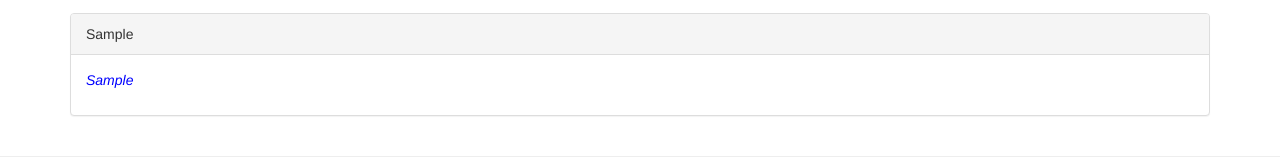
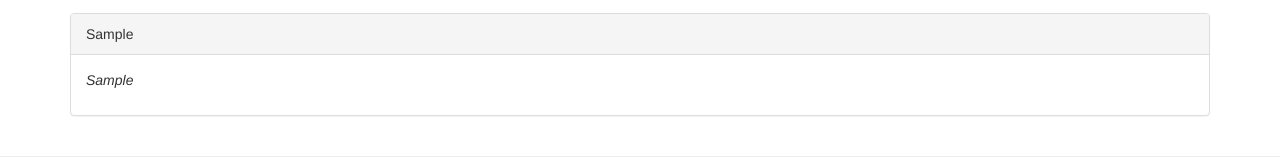
Before and after one commit to Shahtr1/Angular, an Angular app: page / in a window 1280 px wide. Both pictures are taken after typing "Sample", "Sample" into the empty fields and a click on the button "Add Server Blueprint". Shown: the part 383-543 px from the top of the page. Built offline with nearby package versions, Linux system fonts and the light colour scheme.

Commit message:
I dont remember

```diff
--- a/src/app/app.component.html
+++ b/src/app/app.component.html
@@ -9,7 +9,12 @@
         <app-server-element
         *ngFor="let serverElement of serverElements"
         [srvElement] = "serverElement"
-        ></app-server-element>
+        >
+        <p>
+            <strong *ngIf="serverElement.type === 'server'" style="color: red">{{ serverElement.content }}</strong>
+            <em *ngIf="serverElement.type === 'blueprint'">{{ serverElement.content }}</em>
+        </p>
+        </app-server-element>
       </div>
     </div>
   </div>
--- a/src/app/server-element/server-element.component.html
+++ b/src/app/server-element/server-element.component.html
@@ -2,9 +2,6 @@
     class="panel panel-default">
     <div class="panel-heading">{{ element.name }}</div>
     <div class="panel-body">
-    <p>
-        <strong *ngIf="element.type === 'server'" style="color: red">{{ element.content }}</strong>
-        <em *ngIf="element.type === 'blueprint'">{{ element.content }}</em>
-    </p>
+        <ng-content #name></ng-content>
     </div>
 </div>
```
